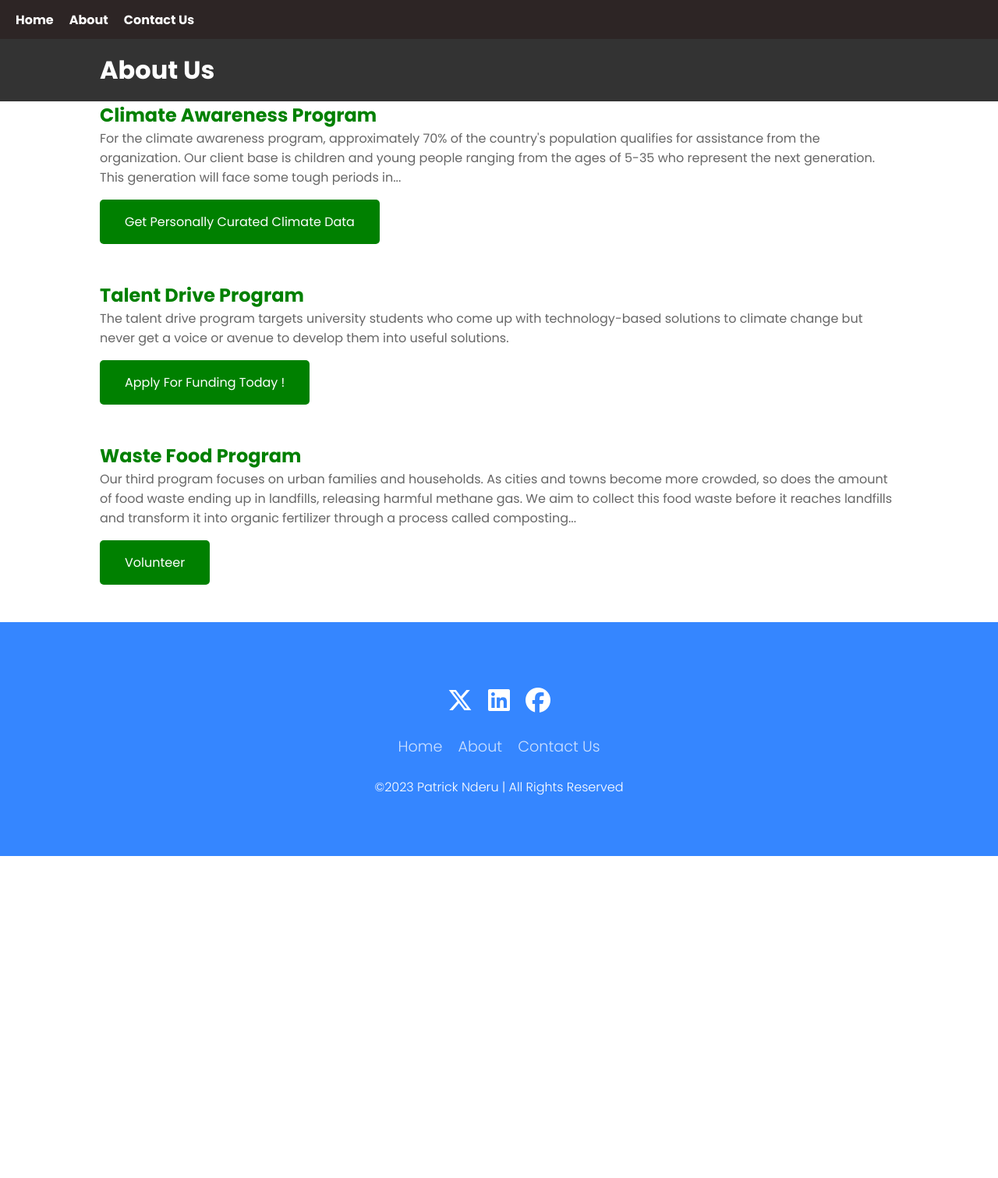
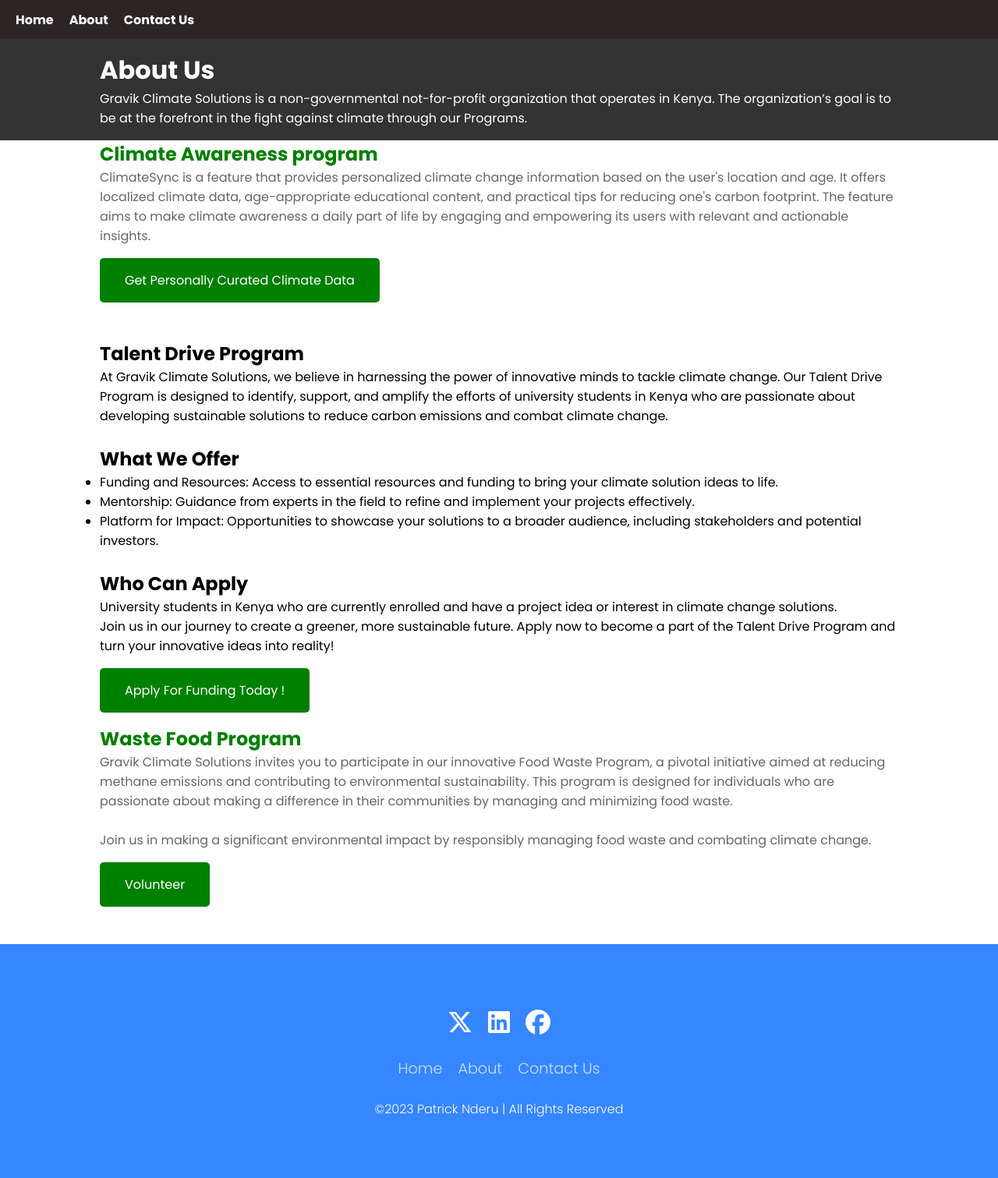
Before and after one commit to KelvinGitu/gravik_cs, a Django app: page /about/ in a window 1280 px wide. Shown: the whole page at 78% size. Before the commit the page ends 1098 px from the top, so only its background shows below. Run offline with Django 4.2, Linux system fonts and the light colour scheme; some libraries are stand-ins or nearby versions.

Commit message:
final about us page

```diff
--- a/templates/about.html
+++ b/templates/about.html
@@ -17,7 +17,7 @@
         <div class="bar"></div>
     </div>
     <ul class="menu" id="menu">
-        <li><a href="main.html">Home</a></li>
+        <li><a href="/main.html">Home</a></li>
         <li><a href="/about">About</a></li>
         <li><a href="/contact">Contact Us</a></li>
     </ul>
@@ -25,24 +25,43 @@
 <header>
   <div class="container-about">
     <h1>About Us</h1>
+    <p>Gravik Climate Solutions is a non-governmental not-for-profit organization that operates in
+      Kenya. The organization’s goal is to be at the forefront in the fight against climate through our Programs.</p>
   </div>
 </header>
 <main>
   <div class="container-about">
     <section class="program-about">
-      <h2>Climate Awareness Program</h2>
-      <p>For the climate awareness program, approximately 70% of the country's population qualifies for assistance from the organization. Our client base is children and young people ranging from the ages of 5-35 who represent the next generation. This generation will face some tough periods in...</p>
-      <a href="#" class="button-about">Get Personally Curated Climate Data</a>
+      <h2>Climate Awareness program</h2>
+      <p>
+        ClimateSync is a feature that provides personalized climate change information based on the user's location and age. It offers localized climate data, age-appropriate educational content, and practical tips for reducing one's carbon footprint. The feature aims to make climate awareness a daily part of life by engaging and empowering its users with relevant and actionable insights.</p>
+      <a href="#" class="button-about">Get Personally Curated Climate Data</a><br>
     </section>
-    <section class="program-about">
-      <h2>Talent Drive Program</h2>
-      <p>The talent drive program targets university students who come up with technology-based solutions to climate change but never get a voice or avenue to develop them into useful solutions.</p>
-      <a href="#" class="button-about">Apply For Funding Today !</a>
-    </section>
+    <section id="talent-drive">
+      <h1>Talent Drive Program</h1>
+      <p>At Gravik Climate Solutions, we believe in harnessing the power of innovative minds to tackle climate change. Our Talent Drive Program is designed to identify, support, and amplify the efforts of university students in Kenya who are passionate about developing sustainable solutions to reduce carbon emissions and combat climate change.</p> <br>
+
+      <h2>What We Offer</h2>
+      <ul>
+          <li>Funding and Resources: Access to essential resources and funding to bring your climate solution ideas to life.</li>
+          <li>Mentorship: Guidance from experts in the field to refine and implement your projects effectively.</li>
+          <li>Platform for Impact: Opportunities to showcase your solutions to a broader audience, including stakeholders and potential investors.</li>
+      </ul><br>
+
+      <h2>Who Can Apply</h2>
+      <p>University students in Kenya who are currently enrolled and have a project idea or interest in climate change solutions.</p>
+
+      <p>Join us in our journey to create a greener, more sustainable future. Apply now to become a part of the Talent Drive Program and turn your innovative ideas into reality!</p>
+      <a href="https://docs.google.com/forms/d/14FmTnMJGdRwtk08zn_iQy6eJHtVPHnxWsFxnLQAIpD0/edit" class="button-about">Apply For Funding Today !</a>
+  </section>
     <section class="program-about">
       <h2>Waste Food Program</h2>
-      <p>Our third program focuses on urban families and households. As cities and towns become more crowded, so does the amount of food waste ending up in landfills, releasing harmful methane gas. We aim to collect this food waste before it reaches landfills and transform it into organic fertilizer through a process called composting...</p>
-      <a href="#" class="button-about">Volunteer</a>
+      <p>Gravik Climate Solutions invites you to participate in our innovative Food Waste Program, a pivotal initiative aimed at reducing methane emissions and contributing to environmental sustainability. This program is designed for individuals who are passionate about making a difference in their communities by managing and minimizing food waste.</p><br>
+
+      <p>Join us in making a significant environmental impact by responsibly managing food waste and combating climate change.</p>
+
+
+      <a href="https://docs.google.com/forms/d/1ScaGLOo8x3x3bCIIzpEXfLFDA08KWw8LqR-ip7UKUcc/edit" class="button-about">Volunteer</a>
     </section>
   </div>
 </main>
```
